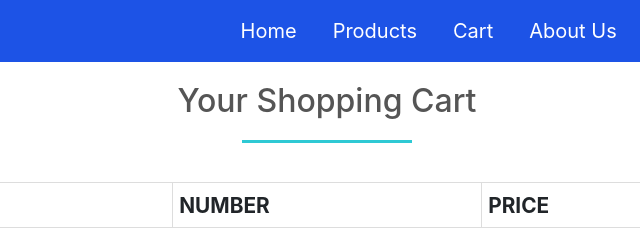
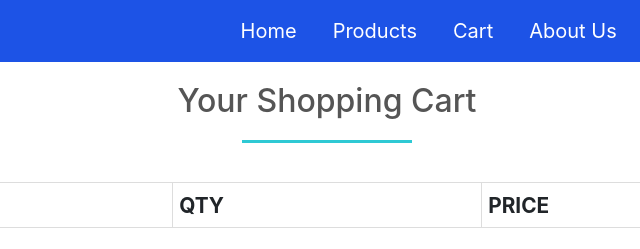
Before and after one commit to RamiKoco/E-commerce-Website-in-JavaScript, a plain HTML site: page cart.html in a window 1280 px wide. Shown: the top 249 px of the page, 313-953 px from the left. Drawn offline with nearby package versions, Linux system fonts and the light colour scheme.

Commit message:
Update cart.html
Updated cart.html file

```diff
--- a/cart.html
+++ b/cart.html
@@ -68,7 +68,7 @@
 			  <thead>
 				<tr>
 					<th scope="col">Item</th>
-					<th scope="col">Number</th>
+					<th scope="col">Qty</th>
 					<th scope="col" colspan="2">Price</th>
 				</tr>
 			  </thead>
```
